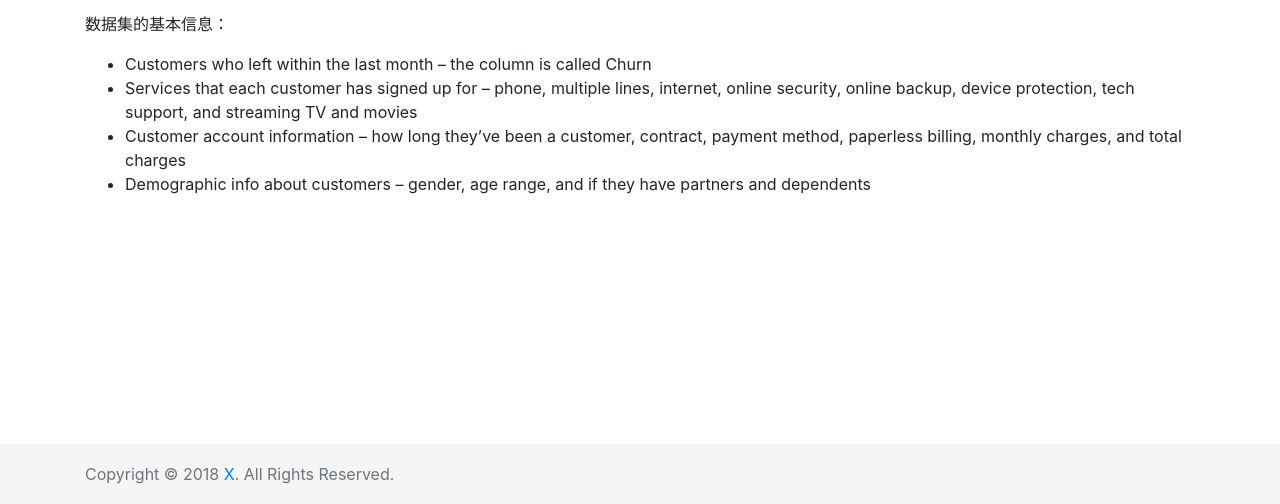
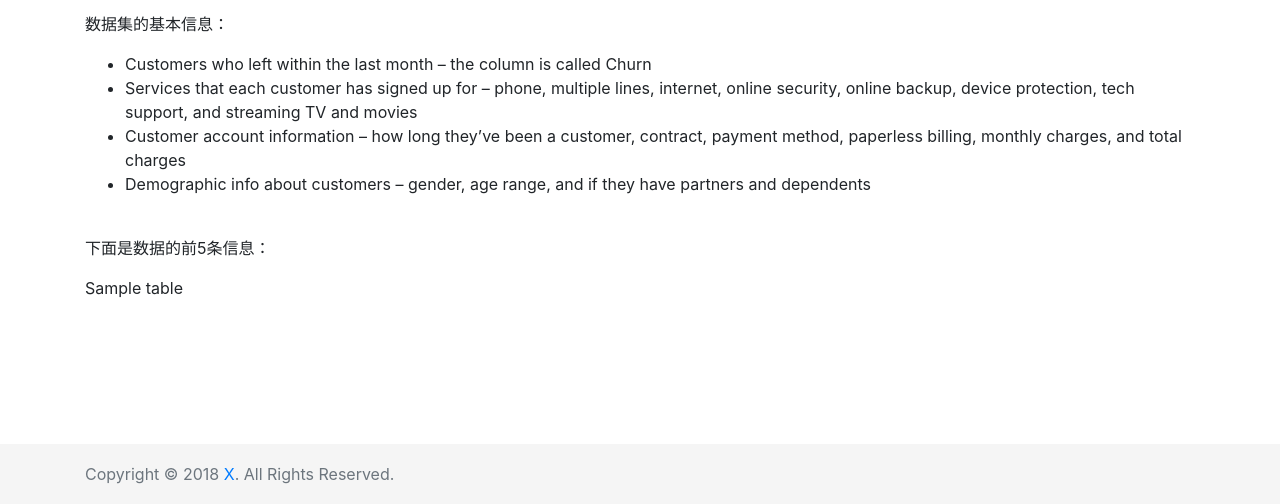
Before and after one commit to LGX95/churn_data_analysis, a Flask app: template templates/index.html in a window 1280 px wide. Shown: the part 296-800 px from the top of the page. Run offline with Flask 2, Linux system fonts and the light colour scheme; the template is opened without the code that fills it: most values are stand-ins (such as "Sample title", 1, 10 or a date in 2020); parts of the project's set-up code (start-up, migrations or seed data) failed here and were passed over; some libraries are stand-ins or nearby versions.

Commit message:
add html talbe to show data head

```diff
--- a/run.py
+++ b/run.py
@@ -29,7 +29,9 @@
 
 @app.route('/')
 def index():
-    return render_template('index.html')
+    html_table = data.df_ori.head().to_html(classes=[
+        "table", "table-sm", "table-bordered", "table-striped", "table-hover", "table-font"])
+    return render_template('index.html', table=html_table)
 
 
 @app.route('/all')
--- a/templates/index.html
+++ b/templates/index.html
@@ -14,4 +14,16 @@
 <li>Customer account information – how long they’ve been a customer, contract, payment method, paperless billing, monthly charges, and total charges</li>
 <li>Demographic info about customers – gender, age range, and if they have partners and dependents</li>
 </ul>
+
+<br>
+<p>下面是数据的前5条信息：</p>
+<div class="table-responsive">
+{{ table|safe }}
+</div>
+
+<style>
+    .table-font {
+        font-size: 0.8rem;
+    }
+</style>
 {% endblock %}
```
